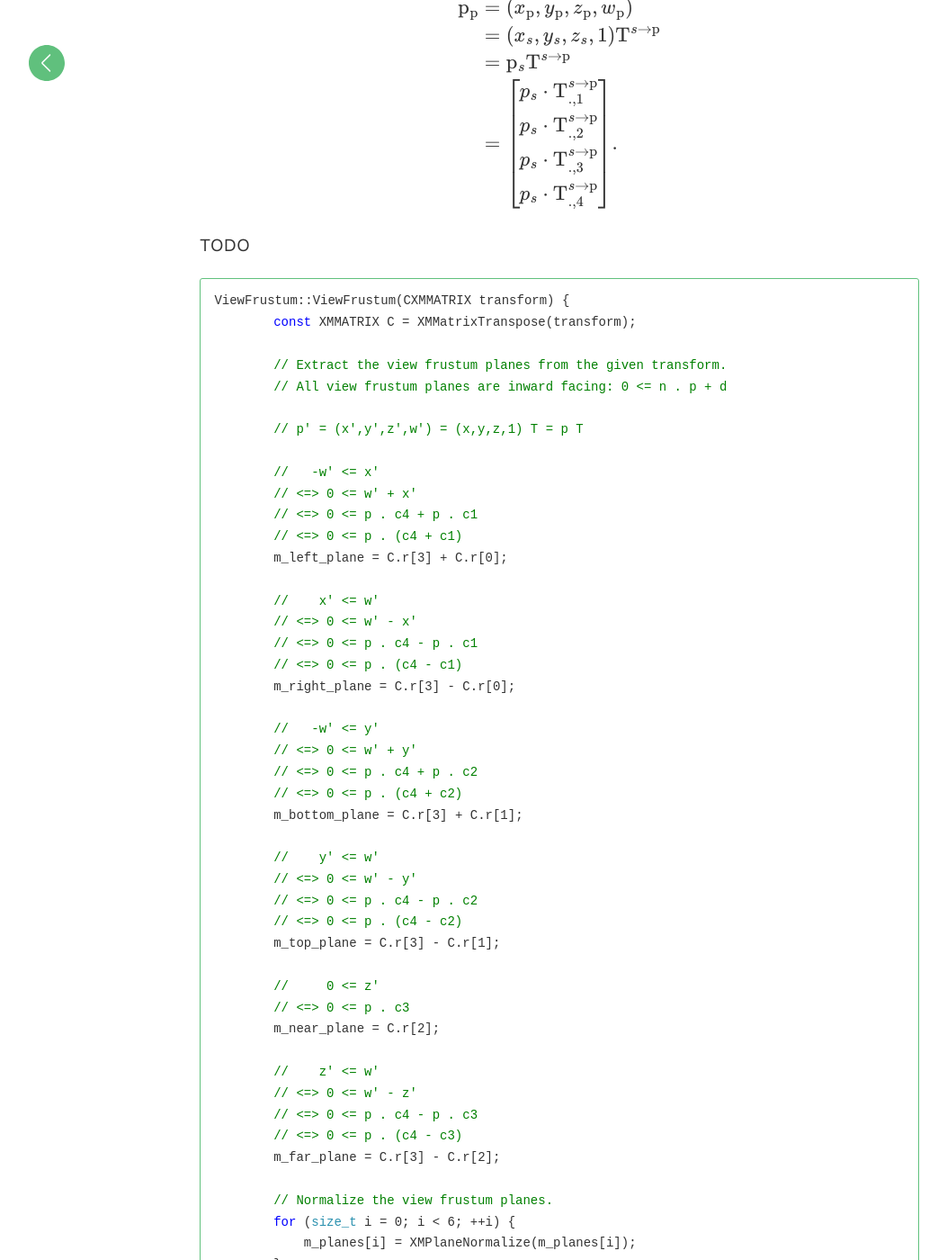
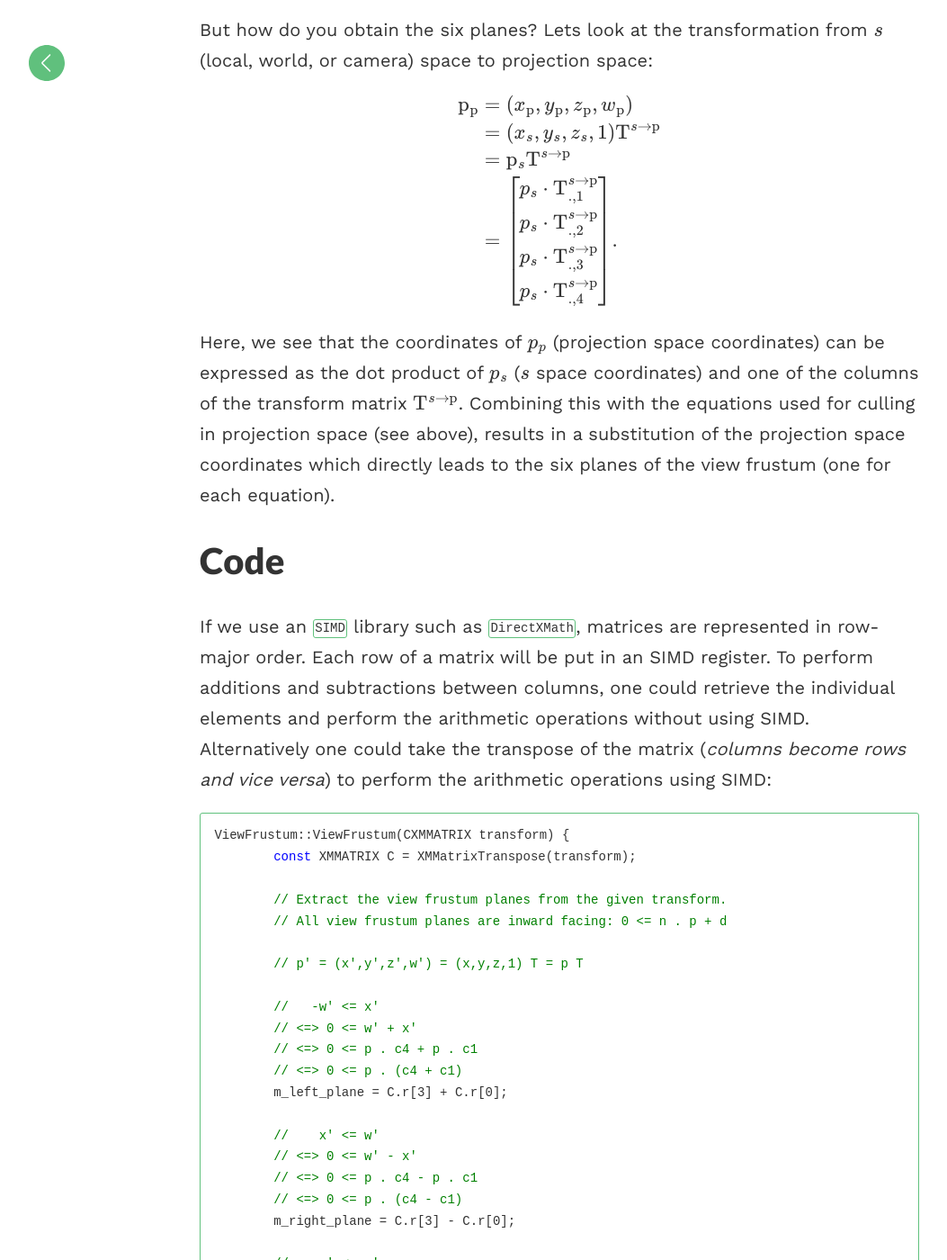
Before and after one commit to matt77hias/Blog, a Jekyll site: the page built from _posts/2017-08-24-creating-a-view-frustum.md, in a window 1280 px wide and 1400 px high, scrolled down 3360 px. Shown: the whole window at 90% size, without its empty margins (18-1071 px from the left). Built offline with Jekyll 4.4.1, drawn with Linux system fonts in a browser that asks for light colours; formulas are drawn with MathJax 3; comment, search, counter and statistics services are not loaded; some of the changed text lies outside the part shown.

Commit message:
Update 2017-08-24-creating-a-view-frustum.md

````diff
--- a/_posts/2017-08-24-creating-a-view-frustum.md
+++ b/_posts/2017-08-24-creating-a-view-frustum.md
@@ -17,7 +20,7 @@ The fixed-function Rasterizer Stage (`RS`) of the graphics pipeline receives ind
 
 The first operation, Primitive Culling, implies both back face culling (if enabled) and view frustum culling. From here on, we will only focus on the latter type of culling.
 
-If view frustum culling takes place after the homogeneous divide, the associated culling space corresponds to the `Normalized Device Coordinate` (NDC) space (denoted with a subscript $$\mathrm{n}$$). In this space, the following equations need to be satisfied:
+If view frustum culling takes place after the homogeneous divide, the associated culling space corresponds to the `Normalized Device Coordinate` (NDC) space (denoted with a subscript $$\mathrm{n}$$). In this space, the following six equations need to be satisfied:
 
 $$\begin{align}
 -1 &\le x_{\mathrm{n}} \le 1\\
@@ -27,7 +30,7 @@ $$\begin{align}
 
 A point primitive is culled if its vertex does not satisfy these equations and thus is positioned outside the view frustum. A triangle primitive is culled if all three of its vertices do not satisy these equations.
 
-By performing culling before the homogeneous divide, an expensive divide operation can be omitted for every culled primitive. The associated culling space corresponds to `projection space` (denoted with a subscript $$\mathrm{p}$$). In this space, the following equations need to be satisfied:
+By performing culling before the homogeneous divide, an expensive divide operation can be omitted for every culled primitive. The associated culling space corresponds to `projection space` (denoted with a subscript $$\mathrm{p}$$). In this space, the following six equations need to be satisfied:
 
 $$\begin{align}
 -w_{\mathrm{p}} &\le x_{\mathrm{p}} \le w_{\mathrm{p}}\\
@@ -64,7 +67,10 @@ $$\begin{align}
 &= \begin{bmatrix}p_{s} \cdot \mathrm{T}_{.,1}^{s \rightarrow \mathrm{p}} \\p_{s} \cdot \mathrm{T}_{.,2}^{s \rightarrow \mathrm{p}} \\p_{s} \cdot \mathrm{T}_{.,3}^{s \rightarrow \mathrm{p}} \\p_{s} \cdot \mathrm{T}_{.,4}^{s \rightarrow \mathrm{p}} \end{bmatrix}.
 \end{align}$$
 
-TODO
+Here, we see that the coordinates of $$p_{p}$$ (projection space coordinates) can be expressed as the dot product of $$p_{s}$$ ($$s$$ space coordinates) and one of the columns of the transform matrix $$\mathrm{T}^{s \rightarrow \mathrm{p}}$$. Combining this with the equations used for culling in projection space (see above), results in a substitution of the projection space coordinates which directly leads to the six planes of the view frustum (one for each equation).
+
+# Code
+If we use an `SIMD` library such as `DirectXMath`, matrices are represented in row-major order. Each row of a matrix will be put in an SIMD register. To perform additions and subtractions between columns, one could retrieve the individual elements and perform the arithmetic operations without using SIMD. Alternatively one could take the transpose of the matrix (*columns become rows and vice versa*) to perform the arithmetic operations using SIMD:
 
 ```c++
 ViewFrustum::ViewFrustum(CXMMATRIX transform) {
````
Also changed, not shown: other parts of _posts/2017-08-24-creating-a-view-frustum.md (+3 -0 lines).
